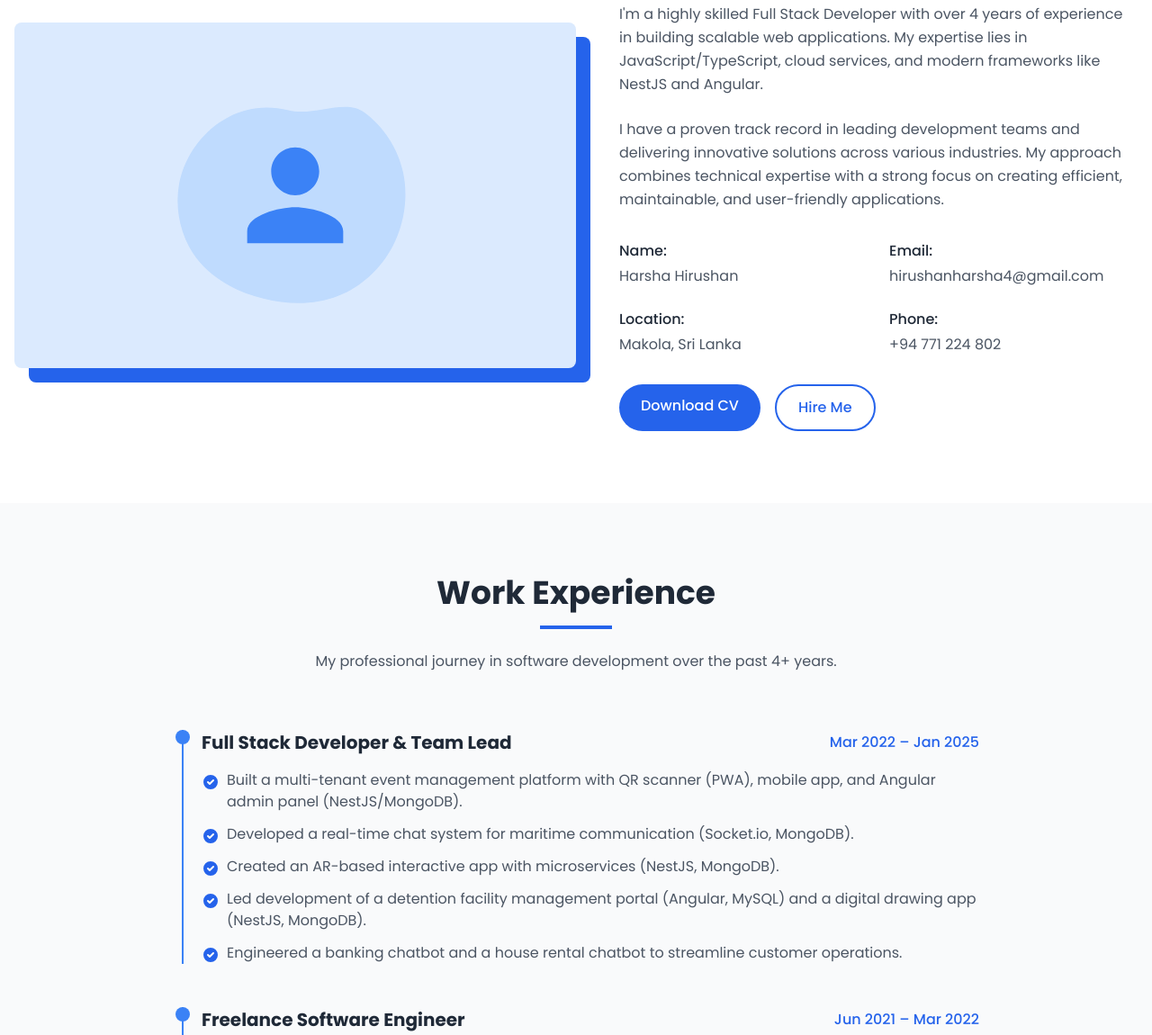
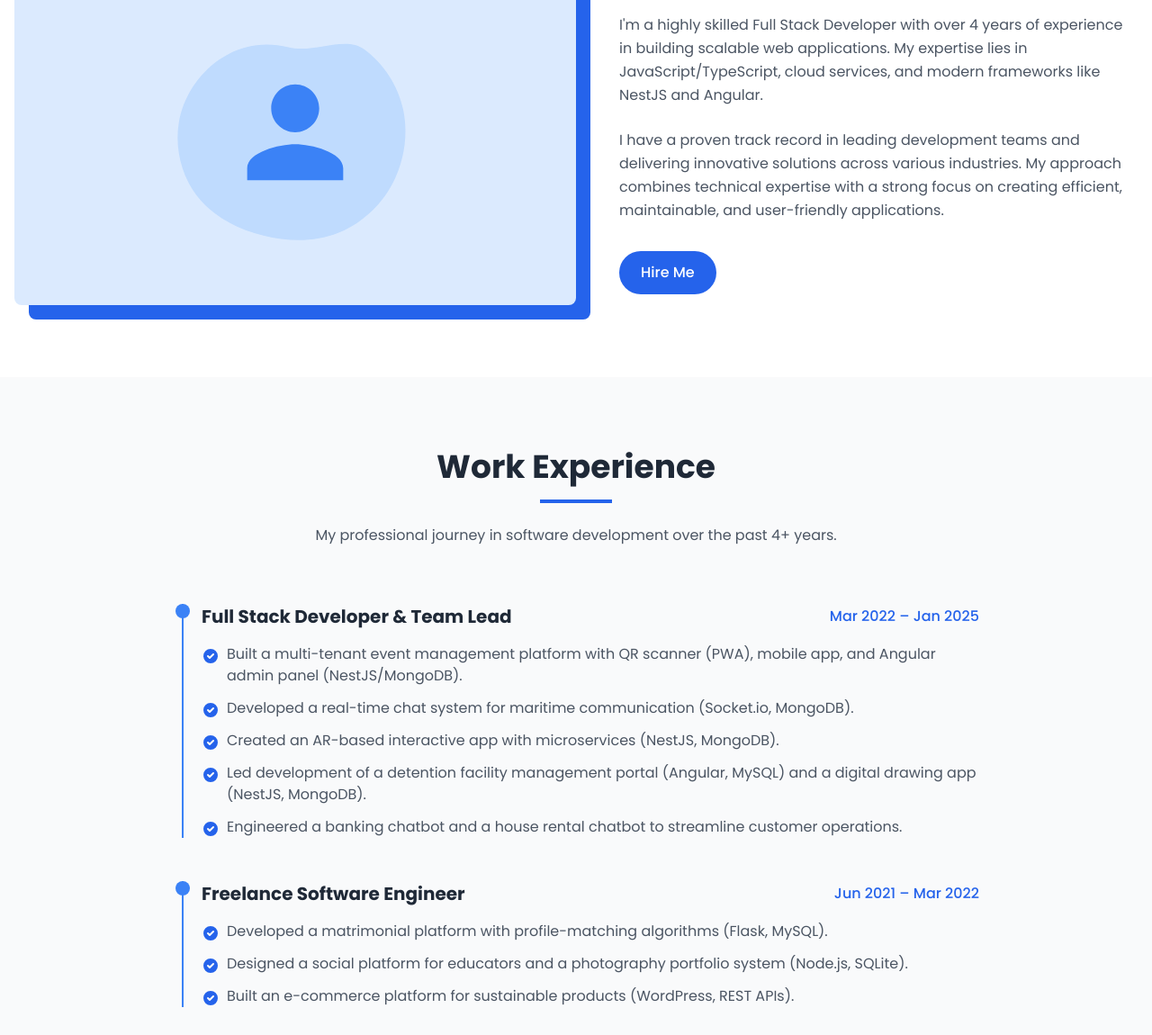
Before and after one commit to Harsha96/Harsha96.github.io, a plain HTML site: page index.html in a window 1280 px wide. Shown: the part 1049-2199 px from the top of the page at 90% size. Drawn offline with nearby package versions, Linux system fonts and the light colour scheme.

Commit message:
added updates

```diff
--- a/index.html
+++ b/index.html
@@ -118,6 +118,7 @@
         </div>
     </nav>
 
+    <!-- Hero Section -->
 <section id="home" class="hero-bg min-h-screen flex items-center pt-16">
     <div class="container mx-auto px-4 py-20">
         <div class="flex flex-col md:flex-row items-center">
@@ -186,28 +187,8 @@
                         I have a proven track record in leading development teams and delivering innovative solutions across various industries. My approach combines technical expertise with a strong focus on creating efficient, maintainable, and user-friendly applications.
                     </p>
 
-                    <div class="grid grid-cols-2 gap-6 mb-8">
-                        <div>
-                            <p class="text-gray-800 font-medium mb-1">Name:</p>
-                            <p class="text-gray-600">Harsha Hirushan</p>
-                        </div>
-                        <div>
-                            <p class="text-gray-800 font-medium mb-1">Email:</p>
-                            <p class="text-gray-600">hirushanharsha4@gmail.com</p>
-                        </div>
-                        <div>
-                            <p class="text-gray-800 font-medium mb-1">Location:</p>
-                            <p class="text-gray-600">Makola, Sri Lanka</p>
-                        </div>
-                        <div>
-                            <p class="text-gray-800 font-medium mb-1">Phone:</p>
-                            <p class="text-gray-600">+94 771 224 802</p>
-                        </div>
-                    </div>
-
                     <div class="flex space-x-4">
-                        <a href="#" class="bg-blue-600 text-white px-6 py-3 rounded-full font-medium hover:bg-blue-700 transition transform hover:scale-105">Download CV</a>
-                        <a href="#contact" class="border-2 border-blue-600 text-blue-600 px-6 py-3 rounded-full font-medium hover:bg-blue-600 hover:text-white transition transform hover:scale-105">Hire Me</a>
+                        <a href="#contact" class="bg-blue-600 text-white px-6 py-3 rounded-full font-medium hover:bg-blue-700 transition transform hover:scale-105">Hire Me</a>
                     </div>
                 </div>
             </div>
@@ -738,7 +719,7 @@
             <hr class="border-gray-800 my-8">
 
             <div class="flex flex-col md:flex-row justify-between items-center">
-                <p class="text-gray-400 text-sm mb-4 md:mb-0">&copy; 2023 Harsha Hirushan. All rights reserved.</p>
+                <p class="text-gray-400 text-sm mb-4 md:mb-0">&copy; 2025 Harsha Hirushan. All rights reserved.</p>
                 <div class="flex space-x-6">
                     <a href="#" class="text-gray-400 hover:text-white text-sm transition">Privacy Policy</a>
                     <a href="#" class="text-gray-400 hover:text-white text-sm transition">Terms of Service</a>
```
